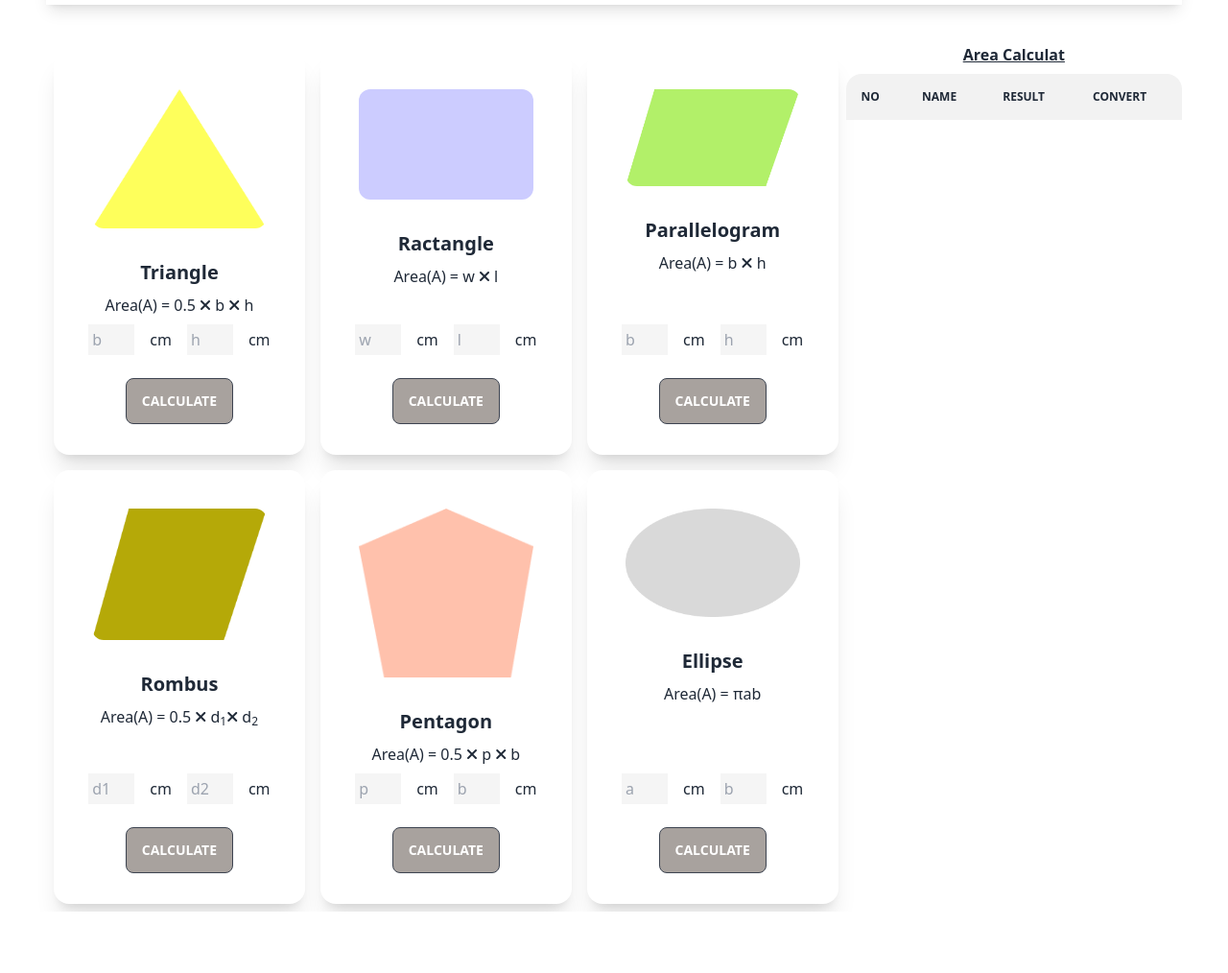
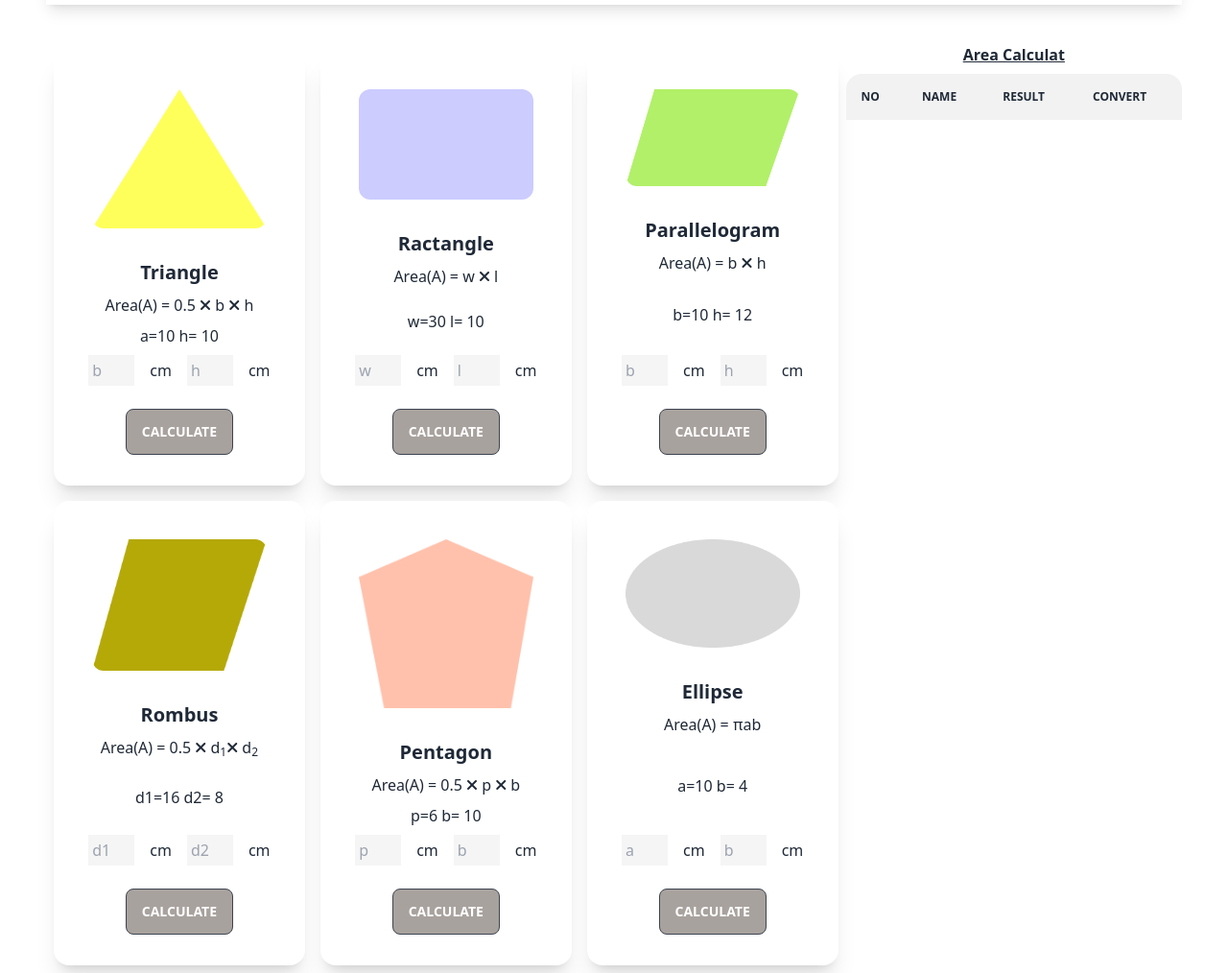
Before and after one commit to jishan1019/Geometry-Genuis, a plain HTML site: page index.html in a window 1280 px wide. Shown: the part 71-1085 px from the top of the page at 96% size. Before the commit the page ends 1021 px from the top, so only its background shows below. Drawn offline with nearby package versions, Linux system fonts and the light colour scheme.

Commit message:
all project done

```diff
--- a/index.html
+++ b/index.html
@@ -45,6 +45,7 @@
                     <div class="card-body items-center text-center">
                         <h2 id="triangle-titel" class="card-title">Triangle</h2>
                         <p>Area(A) = 0.5 <i class='fa-solid fa-xmark'></i> b <i class='fa-solid fa-xmark'></i> h</p>
+                        <p>a=10 h= 10</p>
 
                         <div class="flex justify-center items-center gap-4">
                             <input class="bg-neutral-100 p-1 w-12" type="number" id="traingle-input-b" placeholder="b">
@@ -66,6 +67,7 @@
                     <div class="card-body items-center text-center">
                         <h2 id="ractangle-titel" class="card-title">Ractangle</h2>
                         <p>Area(A) = w <i class='fa-solid fa-xmark'></i> l</p>
+                        <p>w=30 l= 10</p>
 
                         <div class="flex justify-center items-center gap-4">
                             <input class="bg-neutral-100 p-1 w-12" type="number" id="ractangle-input-w" placeholder="w">
@@ -87,6 +89,7 @@
                     <div class="card-body items-center text-center">
                         <h2 id="parallelogram-titel" class="card-title">Parallelogram</h2>
                         <p>Area(A) = b <i class='fa-solid fa-xmark'></i> h</p>
+                        <p>b=10 h= 12</p>
 
                         <div class="flex justify-center items-center gap-4">
                             <input class="bg-neutral-100 p-1 w-12" type="number" id="parallelogram-input-b" placeholder="b">
@@ -108,6 +111,7 @@
                     <div class="card-body items-center text-center">
                         <h2 id="rombus-titel" class="card-title">Rombus</h2>
                         <p>Area(A) = 0.5 <i class='fa-solid fa-xmark'></i> d<sub>1</sub><i class='fa-solid fa-xmark'></i> d<sub>2</sub></p>
+                        <p>d1=16 d2= 8</p>
 
                         <div class="flex justify-center items-center gap-4">
                             <input class="bg-neutral-100 p-1 w-12" type="number" id="rombus-input-d1" placeholder="d1">
@@ -129,6 +133,7 @@
                     <div class="card-body items-center text-center">
                         <h2 id="pentagon-titel" class="card-title">Pentagon</h2>
                         <p>Area(A) = 0.5 <i class='fa-solid fa-xmark'></i> p <i class='fa-solid fa-xmark'></i> b</p>
+                        <p>p=6 b= 10</p>
 
                         <div class="flex justify-center items-center gap-4">
                             <input class="bg-neutral-100 p-1 w-12" type="number" id="pentagon-input-p" placeholder="p">
@@ -150,6 +155,7 @@
                     <div class="card-body items-center text-center">
                         <h2 id="ellips-titel" class="card-title">Ellipse</h2>
                         <p>Area(A) = πab </p>
+                        <p>a=10 b= 4</p>
 
                         <div class="flex justify-center items-center gap-4">
                             <input class="bg-neutral-100 p-1 w-12" type="number" id="ellips-input-a" placeholder="a">
--- a/js/item__calculate.js
+++ b/js/item__calculate.js
@@ -155,7 +155,7 @@ document.getElementById('btn-ellips').addEventListener('click', function(){
         alert('Please Provide Number')
         return
     }else{
-        const ellipsInputResult = (ellipsInput*0.5).toFixed(2);
+        const ellipsInputResult = (ellipsInput*3.1416).toFixed(2);
         const ellipsName = getCardItemName('ellips-titel');
 
         if(validaton <= 0){
```
